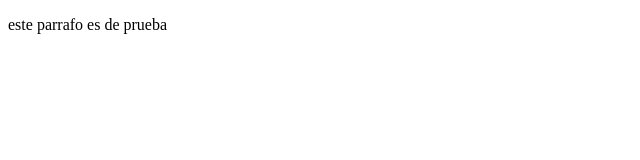
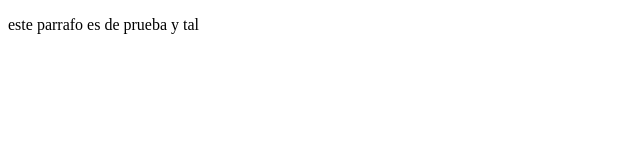
Before and after one commit to SergioHG00/proyectopersonal, a plain HTML site: page index.html in a window 1280 px wide. Shown: the full height of the page, 0-640 px from the left. Drawn offline with Linux system fonts and the light colour scheme.

Commit message:
prueba 2

```diff
--- a/index.html
+++ b/index.html
@@ -8,7 +8,7 @@
 </head>
 <body>
     <p>
-        este parrafo es de prueba
+        este parrafo es de prueba y tal
     </p>
 </body>
 </html>
```
